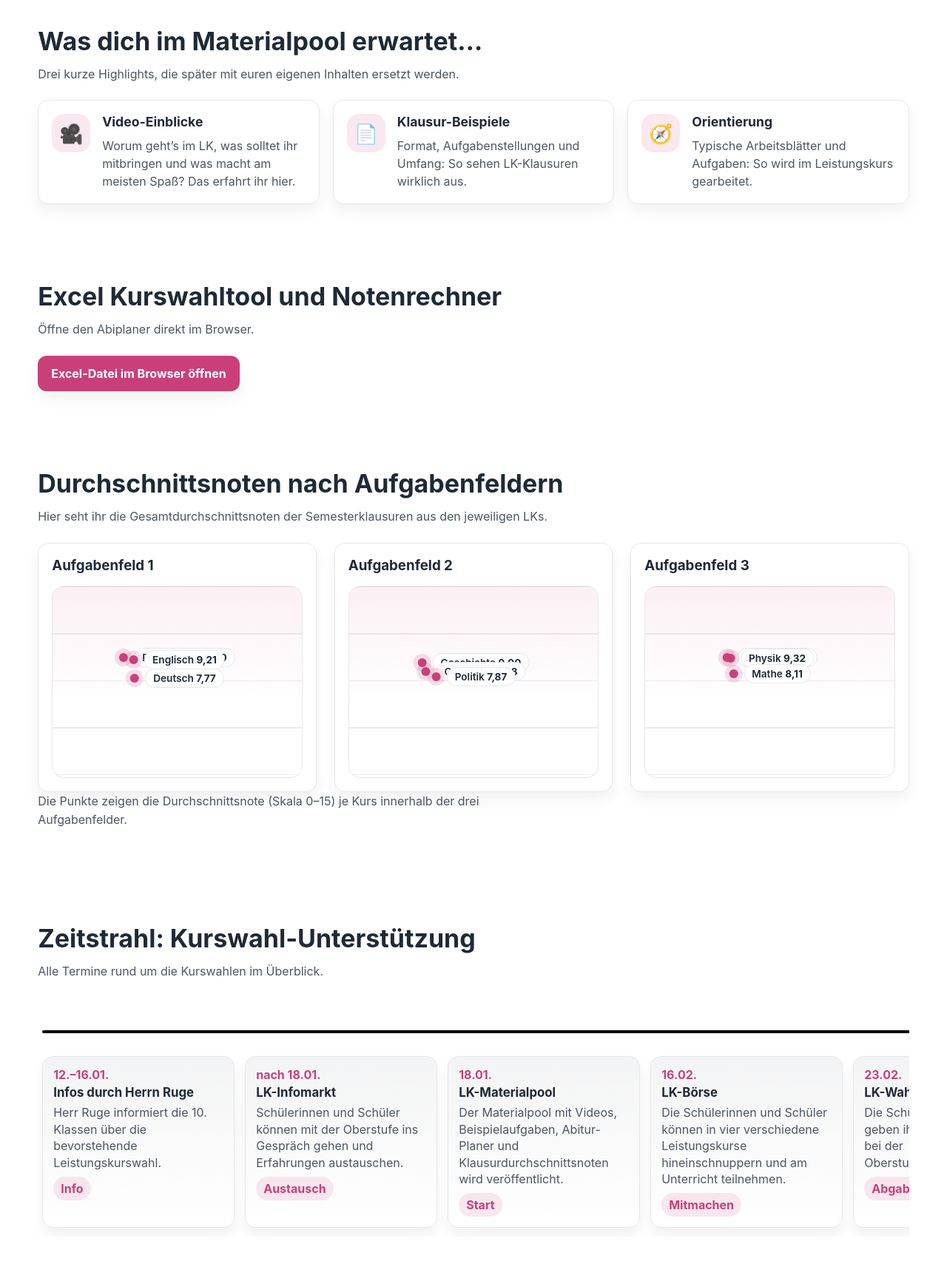
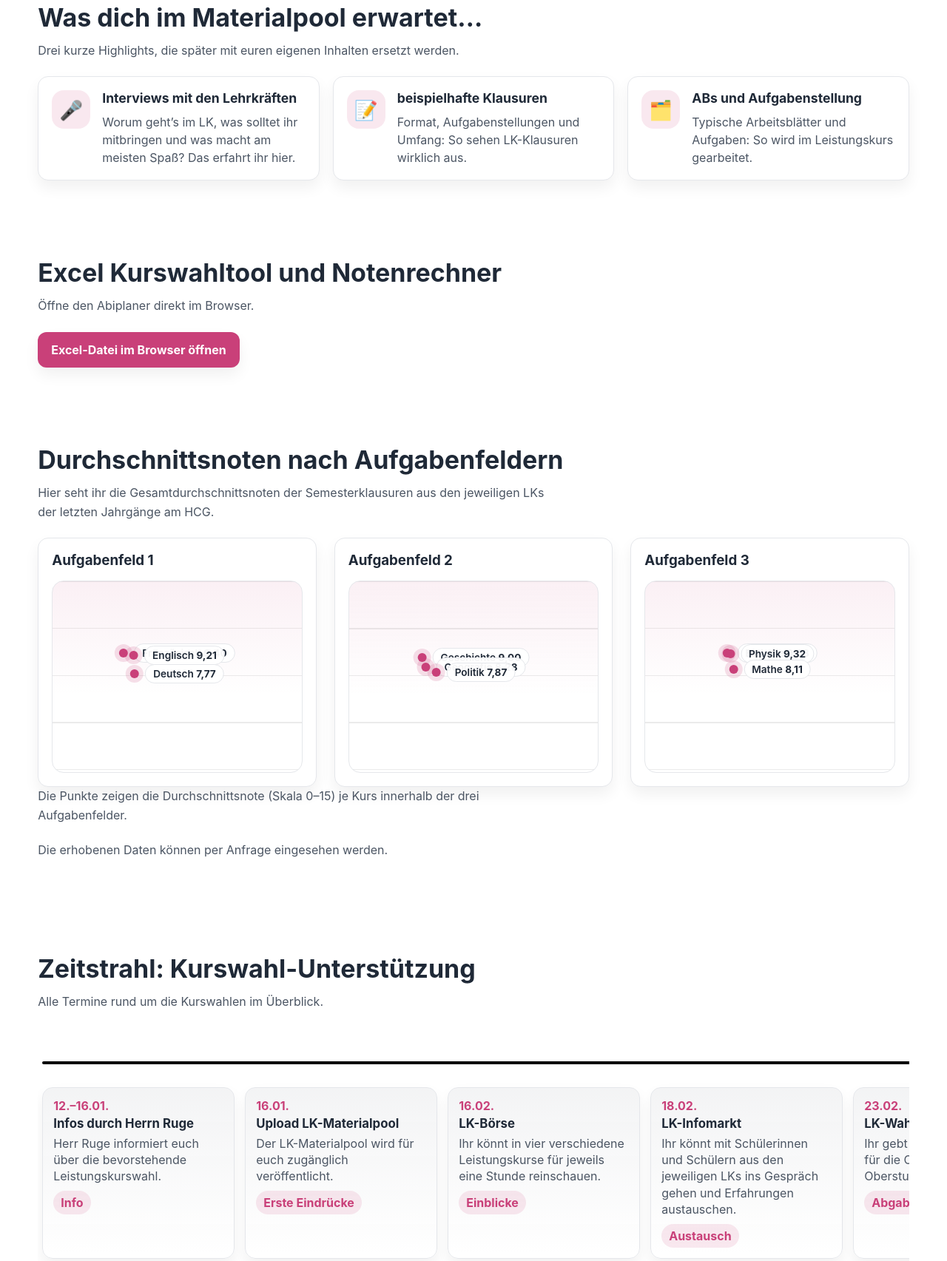
Before and after one commit to johstn8/lk-materialpool, a plain HTML site: page index.html in a window 1280 px wide. Shown: the part 851-2556 px from the top of the page at 74% size. Drawn offline with Linux system fonts and the light colour scheme.

Commit message:
Update homepage copy and timeline

```diff
--- a/assets/js/main.js
+++ b/assets/js/main.js
@@ -218,35 +218,35 @@ const timelineEvents = [
     displayDate: '12.–16.01.',
     title: 'Infos durch Herrn Ruge',
     category: 'Info',
-    description: 'Herr Ruge informiert die 10. Klassen über die bevorstehende Leistungskurswahl.',
+    description: 'Herr Ruge informiert euch über die bevorstehende Leistungskurswahl.',
+  },
+  {
+    date: '2025-01-16',
+    displayDate: '16.01.',
+    title: 'Upload LK-Materialpool',
+    category: 'Erste Eindrücke',
+    description: 'Der LK-Materialpool wird für euch zugänglich veröffentlicht.',
   },
   {
     date: '2025-02-16',
     displayDate: '16.02.',
     title: 'LK-Börse',
-    category: 'Mitmachen',
-    description: 'Die Schülerinnen und Schüler können in vier verschiedene Leistungskurse hineinschnuppern und am Unterricht teilnehmen.',
+    category: 'Einblicke',
+    description: 'Ihr könnt in vier verschiedene Leistungskurse für jeweils eine Stunde reinschauen.',
   },
   {
-    date: '2025-01-18',
-    displayDate: '18.01.',
-    title: 'LK-Materialpool',
-    category: 'Start',
-    description: 'Der Materialpool mit Videos, Beispielaufgaben, Abitur-Planer und Klausurdurchschnittsnoten wird veröffentlicht.',
-  },
-  {
-    date: '2025-01-17',
-    displayDate: 'nach 18.01.',
+    date: '2025-02-18',
+    displayDate: '18.02.',
     title: 'LK-Infomarkt',
     category: 'Austausch',
-    description: 'Schülerinnen und Schüler können mit der Oberstufe ins Gespräch gehen und Erfahrungen austauschen.',
+    description: 'Ihr könnt mit Schülerinnen und Schülern aus den jeweiligen LKs ins Gespräch gehen und Erfahrungen austauschen.',
   },
   {
     date: '2025-02-23',
     displayDate: '23.02.',
     title: 'LK-Wahl',
     category: 'Abgabe',
-    description: 'Die Schülerinnen und Schüler geben ihre Leistungskurswahl bei der Oberstufenkoordination ab.',
+    description: 'Ihr gebt eure finale Kurswahl für die Oberstufe bei der Oberstufenkoordination ab.',
   },
 ];
 
@@ -316,7 +316,7 @@ if(eventsHost && scroller && trackPast && trackFuture && todayMarker){
   todayMarker.style.left = `${markerPercent}%`;
   const todayLabel = todayMarker.querySelector('.today-label');
   if(todayLabel){
-    todayLabel.textContent = 'Heute';
+    todayLabel.textContent = 'Kurswahl 23.02.';
   }
 }
 
--- a/index.html
+++ b/index.html
@@ -57,7 +57,7 @@
         <div class="hero-text">
           <span class="badge"><i></i> Leistungskurse am HCG</span>
           <h1>LK Materialpool</h1>
-          <p class="lead">Leistungskurse sind der Schwerpunkt eurer Oberstufe. Mit fünf Wochenstunden pro Fach sammelt ihr bis zum Abitur rund 380 Unterrichtsstunden pro LK. Entsprechend stark fließen sie in eure Gesamtnote ein: etwa 40 % des Abiturs hängen an euren Leistungskursen. Um die Entscheidung dieser Leistungskurse gut zu treffen, findet ihr hier Materialien, Einblicke und Erläuterungen zu den allen angebotenen Möglichkeiten bei uns am HCG.</p>
+          <p class="lead">Leistungskurse sind der Schwerpunkt eurer Oberstufe. Mit fünf Wochenstunden pro Fach sammelt ihr bis zum Abitur rund 380 Unterrichtsstunden pro LK die am Ende zusammengerechnet etwa 40 % der Gesamtnote eures Abiturs ausmachen. Um die Entscheidung dieser Leistungskurse gut zu treffen, findet ihr hier Materialien, Einblicke und Erläuterungen zu allen angebotenen Möglichkeiten bei uns am HCG.</p>
           <div class="card hero-card">
             <h3>Kurzer Einstiegstext</h3>
             <p>Hier sammelt die Schülervertretung alle wichtigen Infos zur Leistungskurswahl: Erfahrungsberichte, Lernhilfen, Notenübersichten und Materiallinks auf einen Blick.</p>
@@ -75,23 +75,23 @@
         <p class="desc">Drei kurze Highlights, die später mit euren eigenen Inhalten ersetzt werden.</p>
         <div class="grid cols-3" data-overview-section>
           <button class="card pictogram-card pictogram-card--button" type="button" data-overview-modal="overview-videos">
-            <div class="pictogram">🎥</div>
+            <div class="pictogram">🎤</div>
             <div>
-              <h3>Video-Einblicke</h3>
+              <h3>Interviews mit den Lehrkräften</h3>
               <p>Worum geht’s im LK, was solltet ihr mitbringen und was macht am meisten Spaß? Das erfahrt ihr hier.</p>
             </div>
           </button>
           <button class="card pictogram-card pictogram-card--button" type="button" data-overview-modal="overview-klausuren">
-            <div class="pictogram">📄</div>
+            <div class="pictogram">📝</div>
             <div>
-              <h3>Klausur-Beispiele</h3>
+              <h3>beispielhafte Klausuren</h3>
               <p>Format, Aufgabenstellungen und Umfang: So sehen LK-Klausuren wirklich aus.</p>
             </div>
           </button>
           <button class="card pictogram-card pictogram-card--button" type="button" data-overview-modal="overview-abs">
-            <div class="pictogram">🧭</div>
+            <div class="pictogram">🗂️</div>
             <div>
-              <h3>Orientierung</h3>
+              <h3>ABs und Aufgabenstellung</h3>
               <p>Typische Arbeitsblätter und Aufgaben: So wird im Leistungskurs gearbeitet.</p>
             </div>
           </button>
@@ -100,7 +100,7 @@
           <div class="goal-overlay__card overview-modal__card" role="dialog" aria-modal="true" aria-labelledby="overview-videos-title">
             <button class="goal-overlay__close" type="button" data-overview-close aria-label="Pop-up schließen">×</button>
             <div class="goal-overlay__body">
-              <h2 id="overview-videos-title">Video-Einblicke</h2>
+              <h2 id="overview-videos-title">Interviews mit den Lehrkräften</h2>
               <div class="overview-modal__content" data-overview-videos></div>
             </div>
           </div>
@@ -109,7 +109,7 @@
           <div class="goal-overlay__card overview-modal__card" role="dialog" aria-modal="true" aria-labelledby="overview-klausuren-title">
             <button class="goal-overlay__close" type="button" data-overview-close aria-label="Pop-up schließen">×</button>
             <div class="goal-overlay__body">
-              <h2 id="overview-klausuren-title">Klausur-Beispiele</h2>
+              <h2 id="overview-klausuren-title">beispielhafte Klausuren</h2>
               <div class="overview-modal__content" data-overview-klausuren></div>
             </div>
           </div>
@@ -118,7 +118,7 @@
           <div class="goal-overlay__card overview-modal__card" role="dialog" aria-modal="true" aria-labelledby="overview-abs-title">
             <button class="goal-overlay__close" type="button" data-overview-close aria-label="Pop-up schließen">×</button>
             <div class="goal-overlay__body">
-              <h2 id="overview-abs-title">Orientierung</h2>
+              <h2 id="overview-abs-title">ABs und Aufgabenstellung</h2>
               <div class="overview-modal__content" data-overview-abs></div>
             </div>
           </div>
@@ -139,7 +139,7 @@
     <section class="section">
       <div class="container">
         <h2>Durchschnittsnoten nach Aufgabenfeldern</h2>
-        <p class="desc">Hier seht ihr die Gesamtdurchschnittsnoten der Semesterklausuren aus den jeweiligen LKs.</p>
+        <p class="desc">Hier seht ihr die Gesamtdurchschnittsnoten der Semesterklausuren aus den jeweiligen LKs der letzten Jahrgänge am HCG.</p>
         <div class="grade-chart grade-chart--shared-axis">
           <article class="grade-chart__column">
             <h3>Aufgabenfeld 1</h3>
@@ -197,6 +197,7 @@
           </article>
         </div>
         <p class="desc grade-chart__note">Die Punkte zeigen die Durchschnittsnote (Skala 0–15) je Kurs innerhalb der drei Aufgabenfelder.</p>
+        <p class="desc grade-chart__note">Die erhobenen Daten können per Anfrage eingesehen werden.</p>
       </div>
     </section>
 
@@ -211,7 +212,7 @@
                 <div class="track-past" data-track-past></div>
                 <div class="track-future" data-track-future></div>
                 <div class="today-marker" data-today-marker>
-                  <span class="today-label">Heute</span>
+                  <span class="today-label">Kurswahl 23.02.</span>
                   <span class="dot" aria-hidden="true"></span>
                 </div>
               </div>
```
